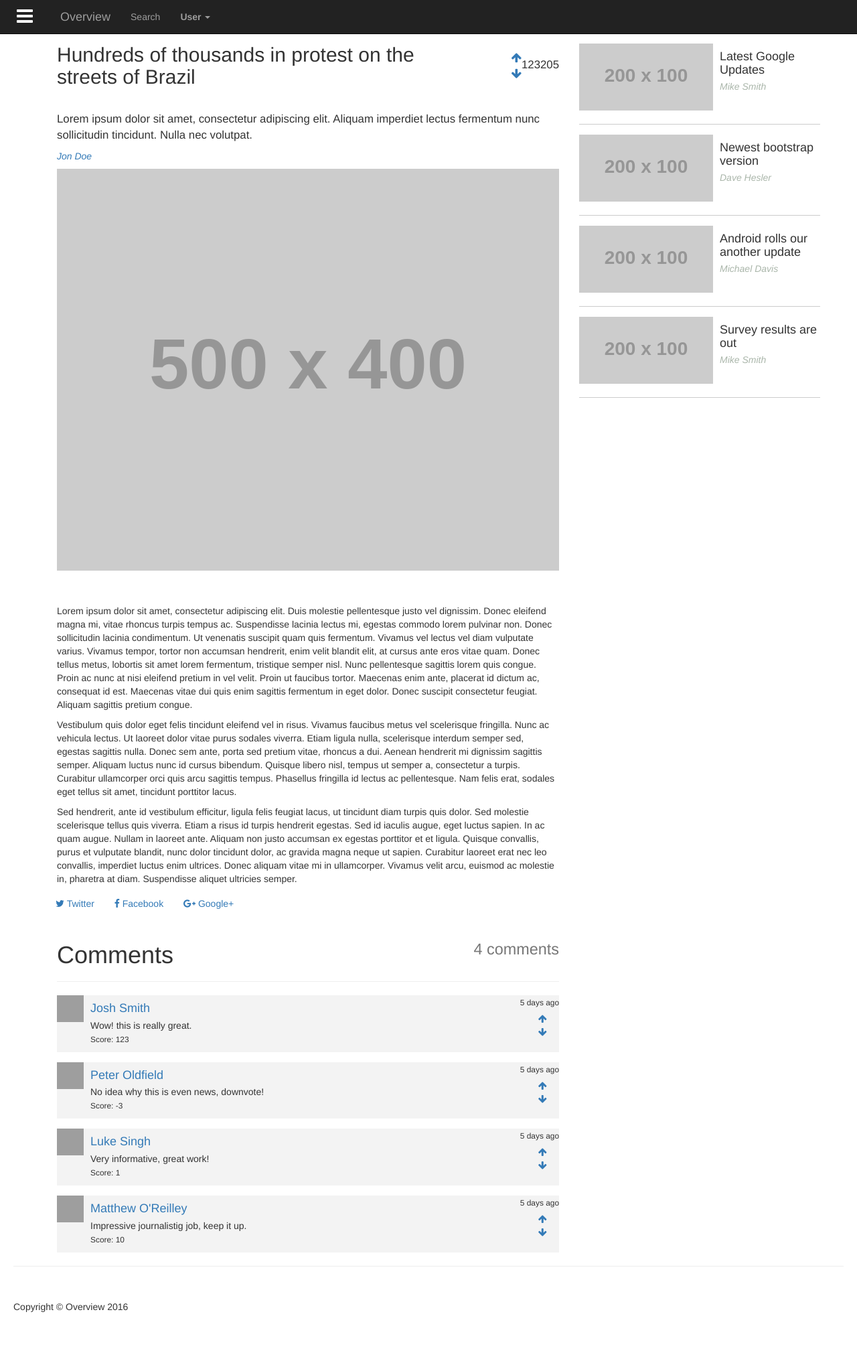
After one commit to DominguesGM/Overview, a PHP site: page /article.php in a window 1280 px wide. The commit adds this page. Shown: the whole page at 67% size. Run offline with PHP 8.4, Linux system fonts and the light colour scheme; grey boxes labelled with a size stand in for pictures from a placeholder-image service; some libraries are stand-ins or nearby versions; grey boxes are pictures that could not be loaded.

Commit message:
Article page prototype

```diff
--- /dev/null
+++ b/lbaw_prototype/article.php
@@ -0,0 +1,150 @@
+<?php
+/**
+ * Created by IntelliJ IDEA.
+ * User: Gil
+ * Date: 16/03/2016
+ * Time: 16:32
+ */
+include("template/header.html");?>
+<div class="container">
+    <div class="row">
+        <div class="col-md-8 col-lg-8">
+            <div class="blog-stripe">
+                <div>
+                    <div>
+                        <div class="article-title"><h2>Hundreds of thousands in protest on the streets of Brazil</h2></div>
+                        <div class="article-score">123205</div>
+                        <div class="article-scoring"><a href="#"><i class="fa fa-arrow-up"></i></a><br><a href="#"><i class="fa fa-arrow-down"></i></a></div>
+                    </div>
+                    <p class="article-summary">
+                        Lorem ipsum dolor sit amet, consectetur adipiscing elit. Aliquam imperdiet lectus fermentum nunc sollicitudin tincidunt. Nulla nec volutpat.
+                    </p>
+                    <p class="author"><a href="#">Jon Doe</a>
+                </div>
+                <a href="#">
+                    <img src="http://placehold.it/500x400" alt="" class="feature">
+                </a>
+                <div class="article-body">
+                    <p>Lorem ipsum dolor sit amet, consectetur adipiscing elit. Duis molestie pellentesque justo vel dignissim. Donec eleifend magna mi, vitae rhoncus turpis tempus ac. Suspendisse lacinia lectus mi, egestas commodo lorem pulvinar non. Donec sollicitudin lacinia condimentum. Ut venenatis suscipit quam quis fermentum. Vivamus vel lectus vel diam vulputate varius. Vivamus tempor, tortor non accumsan hendrerit, enim velit blandit elit, at cursus ante eros vitae quam. Donec tellus metus, lobortis sit amet lorem fermentum, tristique semper nisl. Nunc pellentesque sagittis lorem quis congue. Proin ac nunc at nisi eleifend pretium in vel velit. Proin ut faucibus tortor. Maecenas enim ante, placerat id dictum ac, consequat id est. Maecenas vitae dui quis enim sagittis fermentum in eget dolor. Donec suscipit consectetur feugiat. Aliquam sagittis pretium congue.</p>
+                    <p>Vestibulum quis dolor eget felis tincidunt eleifend vel in risus. Vivamus faucibus metus vel scelerisque fringilla. Nunc ac vehicula lectus. Ut laoreet dolor vitae purus sodales viverra. Etiam ligula nulla, scelerisque interdum semper sed, egestas sagittis nulla. Donec sem ante, porta sed pretium vitae, rhoncus a dui. Aenean hendrerit mi dignissim sagittis semper. Aliquam luctus nunc id cursus bibendum. Quisque libero nisl, tempus ut semper a, consectetur a turpis. Curabitur ullamcorper orci quis arcu sagittis tempus. Phasellus fringilla id lectus ac pellentesque. Nam felis erat, sodales eget tellus sit amet, tincidunt porttitor lacus.</p>
+                    <p>Sed hendrerit, ante id vestibulum efficitur, ligula felis feugiat lacus, ut tincidunt diam turpis quis dolor. Sed molestie scelerisque tellus quis viverra. Etiam a risus id turpis hendrerit egestas. Sed id iaculis augue, eget luctus sapien. In ac quam augue. Nullam in laoreet ante. Aliquam non justo accumsan ex egestas porttitor et et ligula. Quisque convallis, purus et vulputate blandit, nunc dolor tincidunt dolor, ac gravida magna neque ut sapien. Curabitur laoreet erat nec leo convallis, imperdiet luctus enim ultrices. Donec aliquam vitae mi in ullamcorper. Vivamus velit arcu, euismod ac molestie in, pharetra at diam. Suspendisse aliquet ultricies semper.</p>
+                </div>
+            </div>
+        </div>
+        <div class="col-md-4 col-lg-4">
+            <ul class="all-blogs">
+                <li class="media">
+                    <a class="pull-left" href="#">
+                        <img src="http://placehold.it/200x100" alt="...">
+                    </a>
+                    <div class="media-body">
+                        <h4 class="media-heading">Latest Google Updates</h4>
+                        <p class="author">Mike Smith</p>
+                    </div>
+                </li>
+                <li class="media">
+                    <a class="pull-left" href="#">
+                        <img class="media-object" src="http://placehold.it/200x100" alt="...">
+                    </a>
+                    <div class="media-body">
+                        <h4 class="media-heading">Newest bootstrap version</h4>
+                        <p class="author">Dave Hesler</p>
+                    </div>
+                </li>
+                <li class="media">
+                    <a class="pull-left" href="#">
+                        <img class="media-object" src="http://placehold.it/200x100" alt="...">
+                    </a>
+                    <div class="media-body">
+                        <h4 class="media-heading">Android rolls our another update</h4>
+                        <p class="author">Michael Davis</p>
+                    </div>
+                </li>
+                <li class="media">
+                    <a class="pull-left" href="#">
+                        <img class="media-object" src="http://placehold.it/200x100" alt="...">
+                    </a>
+                    <div class="media-body">
+                        <h4 class="media-heading">Survey results are out</h4>
+                        <p class="author">Mike Smith</p>
+                    </div>
+                </li>
+            </ul>
+        </div>
+    </div>
+    <div class="row">
+        <!-- Twitter -->
+        <a href="http://twitter.com/home?status=" title="Share on Twitter" target="_blank" class="btn btn-twitter"><i class="fa fa-twitter"></i> Twitter</a>
+        <!-- Facebook -->
+        <a href="https://www.facebook.com/sharer/sharer.php?u=" title="Share on Facebook" target="_blank" class="btn btn-facebook"><i class="fa fa-facebook"></i> Facebook</a>
+        <!-- Google+ -->
+        <a href="https://plus.google.com/share?url=" title="Share on Google+" target="_blank" class="btn btn-googleplus"><i class="fa fa-google-plus"></i> Google+</a>
+    </div>
+    <div class="row">
+        <div class="col-md-8">
+            <div class="page-header">
+                <h1><small class="pull-right">4 comments</small> Comments </h1>
+            </div>
+            <div class="comments-list">
+                <div class="media comment">
+                    <p class="pull-right"><small>5 days ago</small></p>
+                    <div class="comment-vote"><a href="#"><i class="fa fa-arrow-up"></i></a><br><a href="#"><i class="fa fa-arrow-down"></i></a></div>
+                    <a class="media-left" href="#">
+                        <img src="http://lorempixel.com/40/40/people/1/">
+                    </a>
+                    <div class="media-body">
+
+                        <h4 class="media-heading user_name"><a href="#">Josh Smith</a></h4>
+                        Wow! this is really great.
+
+                        <p><small>Score: 123</small></p>
+                    </div>
+                </div>
+                <div class="media comment">
+                    <p class="pull-right"><small>5 days ago</small></p>
+                    <div class="comment-vote"><a href="#"><i class="fa fa-arrow-up"></i></a><br><a href="#"><i class="fa fa-arrow-down"></i></a></div>
+                    <a class="media-left" href="#">
+                        <img src="http://lorempixel.com/40/40/people/2/">
+                    </a>
+                    <div class="media-body">
+
+                        <h4 class="media-heading user_name"><a href="#">Peter Oldfield</a></h4>
+                        No idea why this is even news, downvote!
+
+                        <p><small>Score: -3</small></p>
+                    </div>
+                </div>
+                <div class="media comment">
+                    <p class="pull-right"><small>5 days ago</small></p>
+                    <div class="comment-vote"><a href="#"><i class="fa fa-arrow-up"></i></a><br><a href="#"><i class="fa fa-arrow-down"></i></a></div>
+                    <a class="media-left" href="#">
+                        <img src="http://lorempixel.com/40/40/people/3/">
+                    </a>
+                    <div class="media-body">
+
+                        <h4 class="media-heading user_name"><a href="#">Luke Singh</a></h4>
+                        Very informative, great work!
+
+                        <p><small>Score: 1</small></p>
+                    </div>
+                </div>
+                <div class="media comment">
+                    <p class="pull-right"><small>5 days ago</small></p>
+                    <div class="comment-vote"><a href="#"><i class="fa fa-arrow-up"></i></a><br><a href="#"><i class="fa fa-arrow-down"></i></a></div>
+                    <a class="media-left" href="#">
+                        <img src="http://lorempixel.com/40/40/people/4/">
+                    </a>
+                    <div class="media-body">
+
+                        <h4 class="media-heading user_name"><a href="#">Matthew O'Reilley</a></h4>
+                        Impressive journalistig job, keep it up.
+
+                        <p><small>Score: 10</small></p>
+                    </div>
+                </div>
+            </div>
+        </div>
+    </div>
+</div>
+
+<?php include("template/footer.html");?>
--- a/lbaw_prototype/css/3-col-portfolio.css
+++ b/lbaw_prototype/css/3-col-portfolio.css
@@ -270,3 +270,79 @@ a#menu-toggle{
 #search-close:focus{
     outline:none;
 }
+
+/*
+ *  Article Page specific properties
+ *
+*/
+
+.all-blogs{
+    list-style: none;
+}
+
+.feature {
+    display: block;
+    width: 100%;
+    margin: 0;
+}
+
+.author {
+    font-style: italic;
+    line-height: 1.3;
+    color: #aab6aa;
+}
+
+.blog-stripe .block-title {
+    background: black;
+    width: 100%;
+    color: white;
+    height: 100px;
+    padding-top: 20px;
+}
+
+.all-blogs .media {
+    margin-left: -40px;
+    padding-bottom: 20px;
+    border-bottom: 1px solid #CCCCCC;
+}
+
+.article-body{
+    margin-top:50px;
+}
+
+.media-body{
+    padding-top:10px;
+}
+
+.article-summary{
+    font-size:1.2em;
+}
+
+.article-title{
+    display: inline-block;
+    width:75%;
+    margin-bottom:25px;
+}
+
+.article-score{
+    font-size: 1.2em;
+    margin-top: 20px;
+    float:right;
+}
+
+.article-scoring{
+    font-size: 1.2em;
+    margin-top:10px;
+    float:right;
+}
+
+.comment{
+    background-color: #f3f3f3;
+}
+
+.comment-vote{
+    display:block;
+    float:right;
+    margin-top:25px;
+    margin-right:-50px;
+}
```
